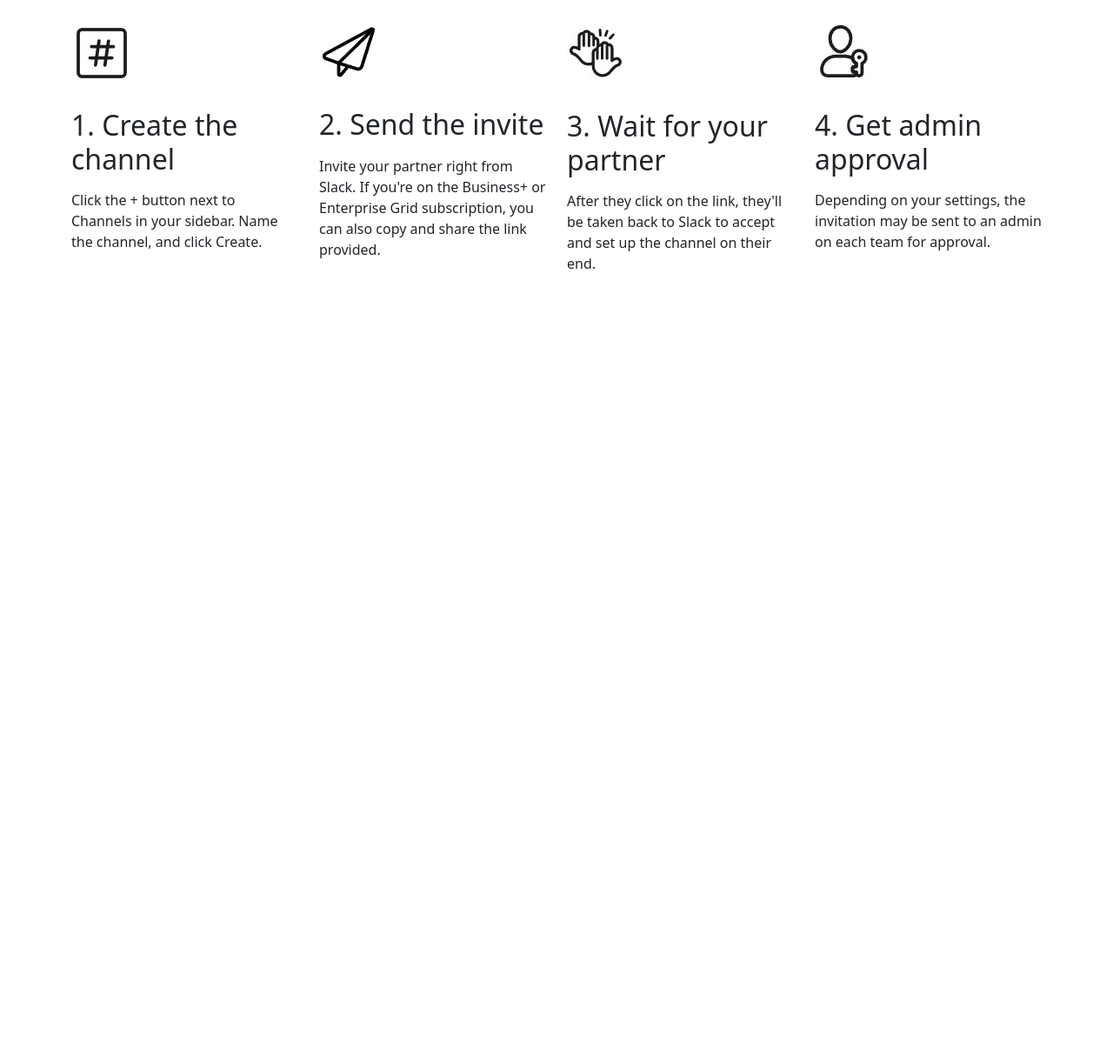
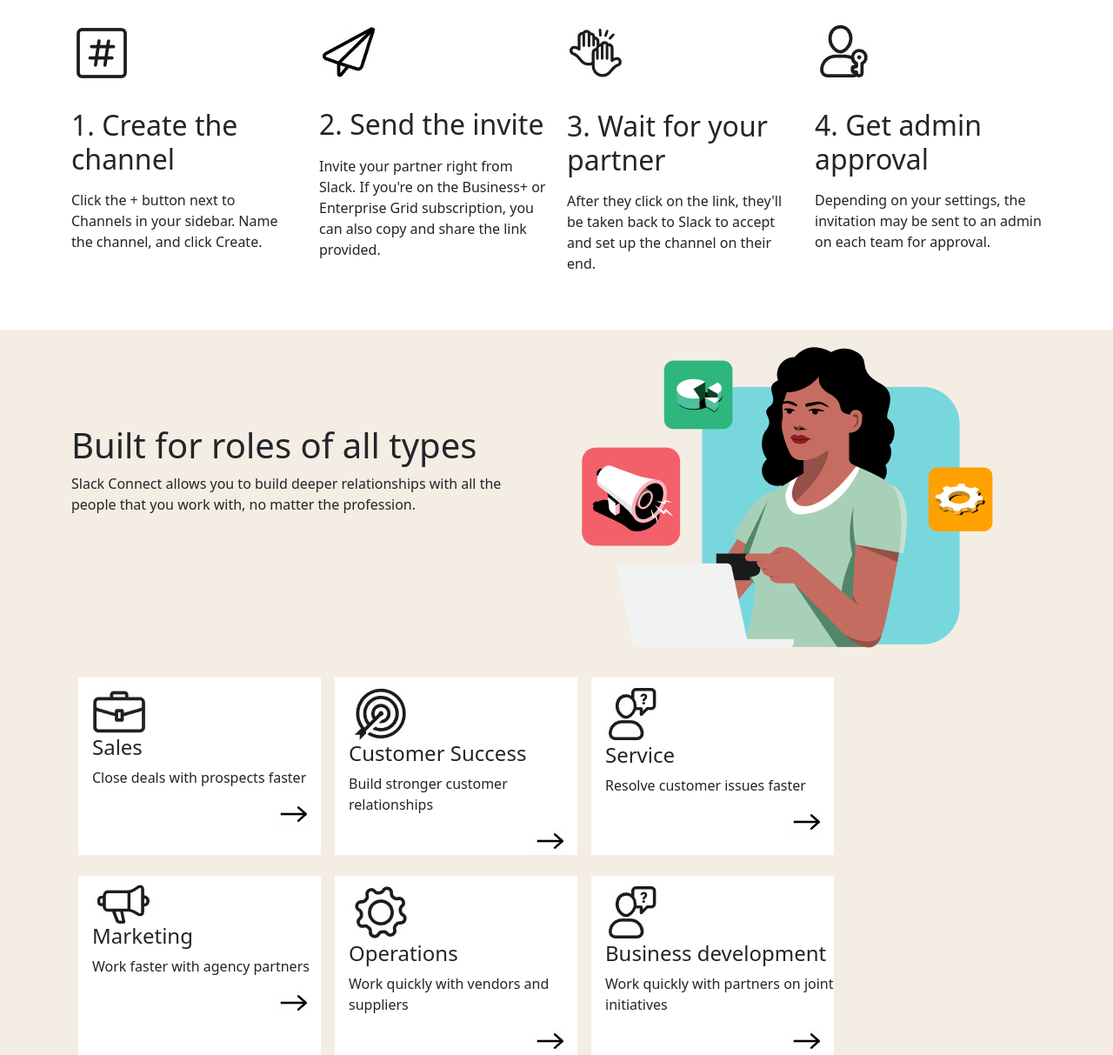
Before and after one commit to yuvarajj-dev/Slake-With-Responsive, a plain HTML site: page Slake/index.html in a window 1280 px wide. Shown: the part 1827-3040 px from the top of the page at 87% size. Before the commit the page ends 2206 px from the top, so only its background shows below. Drawn offline with nearby package versions, Linux system fonts and the light colour scheme.

Commit message:
04-10-2024 6:33am

```diff
--- a/Slake/index.html
+++ b/Slake/index.html
@@ -204,8 +204,88 @@
             </div>
         </div>
     </section>
-
-
+<!-- ----------------------------------------------Role-Section------------------------------------------------------------------------------------------------------------------------ -->
+    <section class="role-section">
+        <div class="container">
+            <div class="row">
+                <div class="col-lg-6">
+                    <div class="role-heading-div">
+                        <h1>Built for roles of all types</h1>
+                        <p>Slack Connect allows you to build deeper relationships with all the people that you work with, no matter the profession.</p>
+                    </div>
+                </div>
+                <div class="col-lg-6">
+                    <div class="w-100">
+                        <img src="./Resource/img-roles.png" alt="role-img" class="img-fluid">
+                    </div>
+                </div>
+            </div>
+            <div class="d-lg-flex justify-content-lg-start ">
+                <div class="role-card-section mx-lg-2 ps-3 w-25 pt-2">
+                    <div>
+                        <img src="./Resource/box-1.jpg" alt="box-1">
+                        <h4>Sales</h4>
+                        <p>Close deals with prospects faster</p>
+                    </div>
+                    <div class="arrow-img">
+                        <img src="./Resource/arrow.jpg" alt="arrow">
+                    </div>
+                </div>
+                <div class="role-card-section mx-lg-2 ps-3 w-25 pt-2">
+                    <div>
+                        <img src="./Resource/box-2.jpg" alt="box-1">
+                        <h4>Customer Success</h4>
+                        <p>Build stronger customer relationships</p>
+                    </div>
+                    <div class="arrow-img">
+                        <img src="./Resource/arrow.jpg" alt="arrow">
+                    </div>
+                </div>
+                <div class="role-card-section mx-lg-2 ps-3 w-25 pt-2">
+                    <div>
+                        <img src="./Resource/box-3.jpg" alt="box-1">
+                        <h4>Service</h4>
+                        <p>Resolve customer issues faster</p>
+                    </div>
+                    <div class="arrow-img">
+                        <img src="./Resource/arrow.jpg" alt="arrow">
+                    </div>
+                </div>
+            </div>
+            <div class="d-lg-flex justify-content-lg-start mt-lg-4">
+                <div class="role-card-section mx-lg-2 w-25 ps-3 pt-2">
+                    <div>
+                        <img src="./Resource/box-4.jpg" alt="box-1">
+                        <h4>Marketing</h4>
+                        <p>Work faster with agency partners</p>
+                    </div>
+                    <div class="arrow-img">
+                        <img src="./Resource/arrow.jpg" alt="arrow">
+                    </div>
+                </div>
+                <div class="role-card-section mx-lg-2 ps-3 w-25 pt-2">
+                    <div>
+                        <img src="./Resource/box-5.jpg" alt="box-1">
+                        <h4>Operations</h4>
+                        <p>Work quickly with vendors and suppliers</p>
+                    </div>
+                    <div class="arrow-img">
+                        <img src="./Resource/arrow.jpg" alt="arrow">
+                    </div>
+                </div>
+                <div class="role-card-section mx-lg-2 ps-3 w-25 pt-2">
+                    <div>
+                        <img src="./Resource/box-3.jpg" alt="box-1">
+                        <h4>Business development</h4>
+                        <p>Work quickly with partners on joint initiatives</p>
+                    </div>
+                    <div class="arrow-img">
+                        <img src="./Resource/arrow.jpg" alt="arrow">
+                    </div>
+                </div>
+            </div>
+        </div>
+    </section>
 
 
 
--- a/Slake/style.css
+++ b/Slake/style.css
@@ -68,8 +68,19 @@
     font-size: x-large;
     padding-top: 1rem;
 }
-
-
+/* ------Role-section----------------------------------------------------------------------- */
+.role-section{
+    background-color: #f4ede4;
+}
+.role-heading-div{
+    padding-top: 20%;
+}
+.role-card-section{
+    background-color: white;
+}
+.role-card-section .arrow-img{
+    padding-left: 80%;
+}
 
 
 
```
Also changed, not shown: Slake/text file for text.txt, 1 other file.
